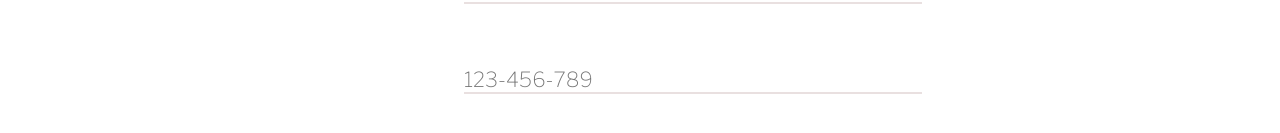
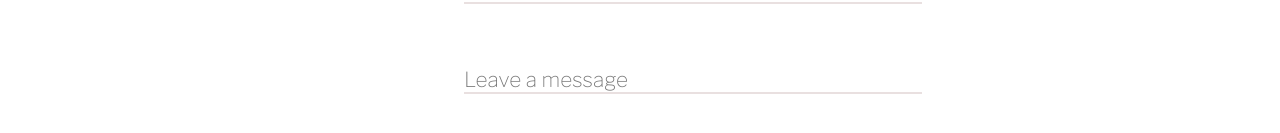
Before and after one commit to tloaeza0/myportfolio, a React (Create React App) app: page /Contact in a window 1280 px wide. Shown: the part 520-653 px from the top of the page. Built offline with nearby package versions, Linux system fonts and the light colour scheme.

Commit message:
fixed contact page

```diff
--- a/src/Pages/Contact.js
+++ b/src/Pages/Contact.js
@@ -8,7 +8,7 @@ const Contact = () => {
             <input className = "contactinput" type = "text" id = "fname" name = "firstname" placeholder= "First Name" required />
             <input className = "contactinput" type = "text" id = "lname" name = "lastname" placeholder= "Last Name" required />
             <input className = "contactinput" type = "email" id = "email" name = "email" placeholder= "Email" required />
-            <input className = "contactinput" type="tel" id="phone" name="phone" placeholder="123-456-789" pattern="[0-9]{3}-[0-9]{3}-[0-9]{4}" required/>
+            <input className = "contactinput" type="text" id="comment" name="comment" placeholder="Leave a message" required/>
             <input id = "submitbtn" type = "submit"/>
             </form>
         </div>
```
